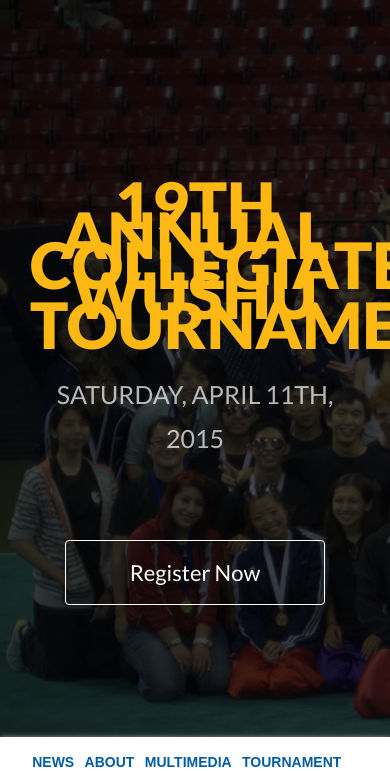
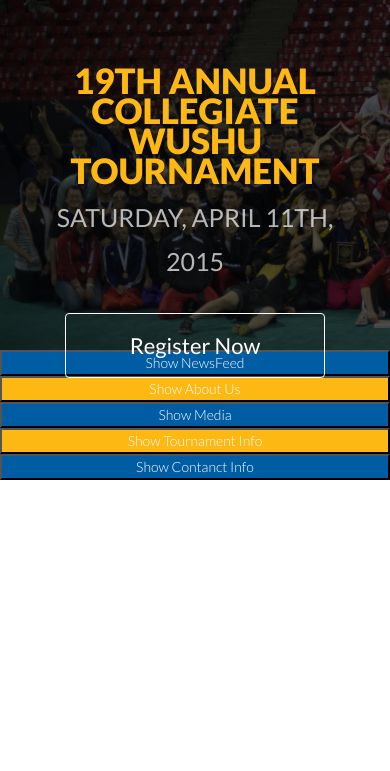
Before and after one commit to ronnienv/Wushu_Collegiate_2015, a PHP site: page / in a window 390 px wide; the page is wider, and only the part inside the window is pictured. Shown: the top 771 px of that part. After the commit the page ends 480 px from the top of that part, so only its background shows below. Run offline with PHP 8.4, Linux system fonts and the light colour scheme; some libraries are stand-ins or nearby versions; grey boxes are pictures that could not be loaded.

Commit message:
Added responsive buttons

```diff
--- a/assets/css/main.css
+++ b/assets/css/main.css
@@ -898,3 +898,15 @@ img {
 	color:#005DA4;
 	background:#FFF;
 }
+
+.btn-blu {
+  width:100%;
+  color:#ffffff;
+  background:#005DA4;
+}
+
+.btn-yel{
+  width:100%;
+  color:#ffffff;
+  background:#FDB813;
+}
--- a/assets/css/responsive.css
+++ b/assets/css/responsive.css
@@ -1,4 +1,4 @@
-@media (min-width: 768px) and (max-width: 1024px) {
+@media (min-width: 768px) {
 
 
   /* banner Start */
@@ -59,12 +59,70 @@
   #newsfeed .large {
     right: 70px;
   }
-  /* Footer Statt */
+  /* Footer Start */
   #footer p {
     font-size: 15px;
   }
+
 }
-@media (min-width: 320px) and (max-width: 480px) {
+
+
+@media (max-width: 767px) {
+
+  /* banner Start */
+  #header {
+    height: 350px;
+  }
+
+  #header #title{
+    font-size: 35px;
+  }
+
+  #header #subtitle{
+    margin-top: 5px;
+    margin-bottom: 0px;
+  }
+
+  #header .top-header {
+  margin-top: 30px;
+  }
+
+  #header-row{
+    padding: 5px;
+  }
+
+  #sticky_navigation_wrapper {
+    display: none;
+  }
+
+  #newsfeed {
+    display: none;
+  }
+
+  #aboutus {
+    display: none;
+  }
+
+  #media {
+    display: none;
+  }
+
+  #tournament {
+    display: none;
+  }
+
+  #clients {
+    display: none;
+  }
+
+  #contact {
+    display: none;
+  }
+
+  #footer {
+    display: none;
+  }
+
   .section-title {
     font-size: 32px;
   }
--- /dev/null
+++ b/assets/js/responsive.js
@@ -0,0 +1,74 @@
+
+$(document).ready(function(){
+
+	$("#newsfeedbutton").click(function(){
+		document.getElementById("newsfeed").style.display = "block";
+		document.getElementById("newsfeedbutton").style.display = "none";
+	});
+
+	$("#aboutusbutton").click(function(){
+		document.getElementById("aboutus").style.display = "block";
+		document.getElementById("aboutusbutton").style.display = "none";
+	});
+
+	$("#mediabutton").click(function(){
+		document.getElementById("media").style.display = "block";
+		document.getElementById("mediabutton").style.display = "none";
+	});
+
+	$("#tournamentbutton").click(function(){
+		document.getElementById("tournament").style.display = "block";
+		document.getElementById("tournamentbutton").style.display = "none";
+	});
+
+	$("#contactbutton").click(function(){
+		document.getElementById("contact").style.display = "block";
+		document.getElementById("contactbutton").style.display = "none";
+	});
+
+});
+
+/* trigger when window is resized */
+$(window).resize(function() {
+	var w = $(window).width();
+	if(w < 768)
+	{
+
+		document.getElementById("newsfeed").style.display = "none";
+		document.getElementById("newsfeedbutton").style.display = "block";
+
+		document.getElementById("contact").style.display = "none";
+		document.getElementById("contactbutton").style.display = "block";
+
+		document.getElementById("tournament").style.display = "none";
+		document.getElementById("tournamentbutton").style.display = "block";
+
+		document.getElementById("media").style.display = "none";
+		document.getElementById("mediabutton").style.display = "block";
+
+		document.getElementById("aboutus").style.display = "none";
+		document.getElementById("aboutusbutton").style.display = "block";
+
+	}
+
+	else
+	{
+
+		document.getElementById("newsfeed").style.display = "block";
+		document.getElementById("newsfeedbutton").style.display = "none";
+
+		document.getElementById("contact").style.display = "block";
+		document.getElementById("contactbutton").style.display = "none";
+
+		document.getElementById("tournament").style.display = "block";
+		document.getElementById("tournamentbutton").style.display = "none";
+
+		document.getElementById("media").style.display = "block";
+		document.getElementById("mediabutton").style.display = "none";
+
+		document.getElementById("aboutus").style.display = "block";
+		document.getElementById("aboutusbutton").style.display = "none";
+
+	}
+});
+// end trigger when window is resized
--- a/index.html
+++ b/index.html
@@ -16,6 +16,7 @@
 
   <!-- jQuery -->
   	<script src="http://ajax.googleapis.com/ajax/libs/jquery/1.11.2/jquery.min.js"></script>
+
   <!-- jQuery scripts -->
 
 	<script>
@@ -66,7 +67,7 @@
   <div id="header">
     <div class=" container demo_top_wrapper">
       <div class="col-md-12 top-header">
-      <div class="row">
+      <div class="row" id="header-row">
             <div class="col-md-12 top-header">
                   <div class="banner text-center">
                     	<h1 class="wow fadeInDown animated" id="title"> 19th Annual Collegiate Wushu Tournament</h1>
@@ -105,6 +106,10 @@
   <!-- Header Section End -->
 
   <!-- NewsFeed Section Start -->
+  <section id="newsfeedbutton">
+    <button class="btn-blu">Show NewsFeed</button>
+  </section>
+
   <section id="newsfeed">
     <div class="container">
       <div class="row">
@@ -148,6 +153,11 @@
   <!-- newsfeed Section Start -->
 
   <!-- About Us Section Start -->
+
+  <section id="aboutusbutton">
+    <button class="btn-yel">Show About Us</button>
+  </section>
+
   <section id="aboutus">
     <div class="container">
       <div class="row">
@@ -163,6 +173,11 @@
   <!-- About Us Section End -->
 
   <!-- Media Section Start -->
+
+  <section id="mediabutton">
+    <button class="btn-blu">Show Media</button>
+  </section>
+
   <section id="media">
     <div class="container">
       <div class="row">
@@ -213,6 +228,11 @@
   <!-- Media Section End -->
 
   <!-- Tournament Section Start -->
+
+  <section id="tournamentbutton">
+    <button class="btn-yel">Show Tournament Info</button>
+  </section>
+
   <section id="tournament">
     <div class="container">
       <div class="row">
@@ -337,6 +357,11 @@
 
 
   <!-- Contact Section Start -->
+
+  <section id="contactbutton">
+    <button class="btn-blu">Show Contanct Info</button>
+  </section>
+
   <section id="contact">
     <div class="container">
       <div class="row">
@@ -430,6 +455,8 @@
   <script src="assets/js/owl.carousel.js"></script>
   <!-- lightbox -->
   <script src="assets/js/lightbox.min.js"></script>
+  <!-- responsive -->
+  <script src="assets/js/responsive.js"></script>
 
 </body>
 </html>
```
